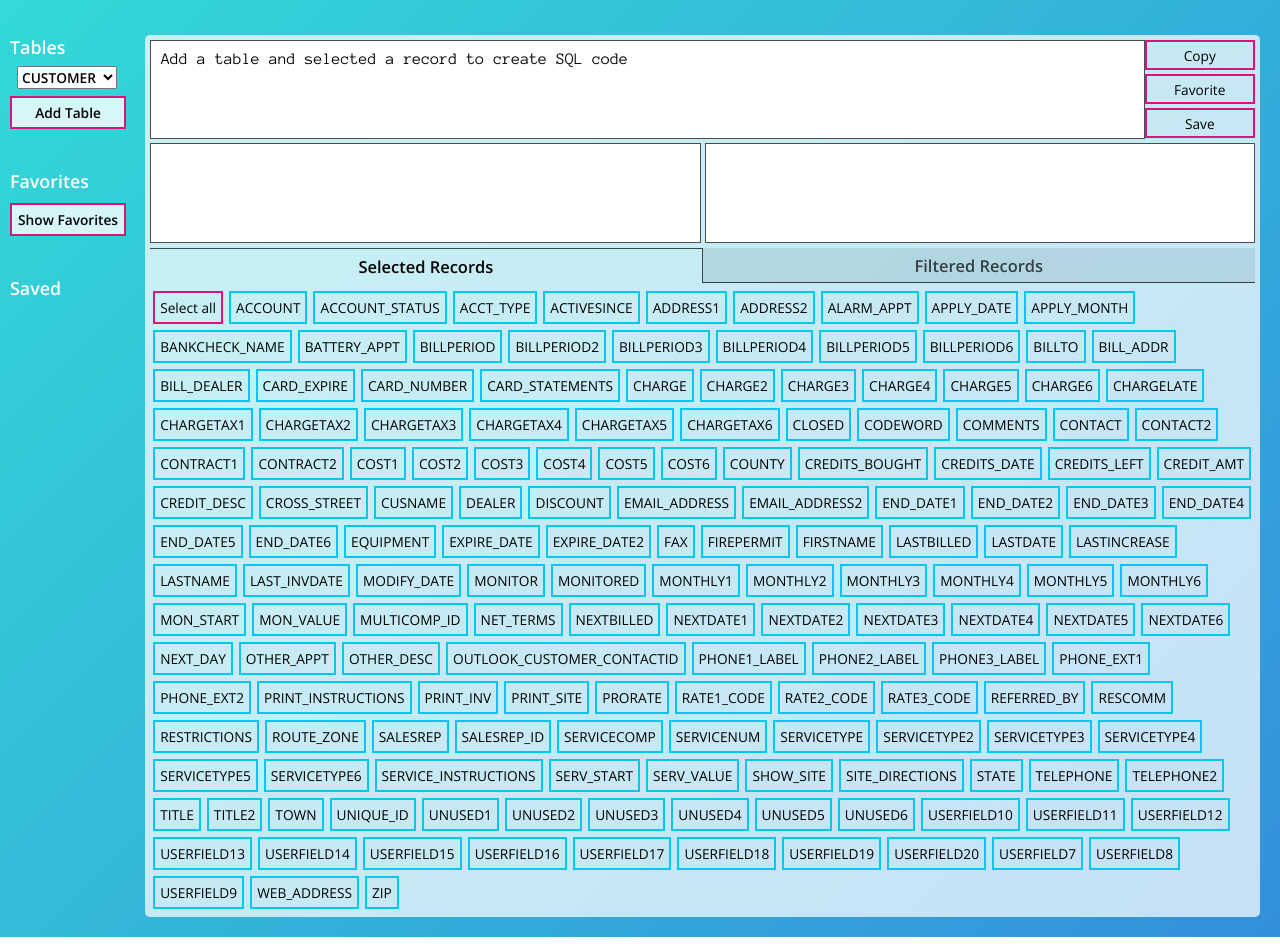
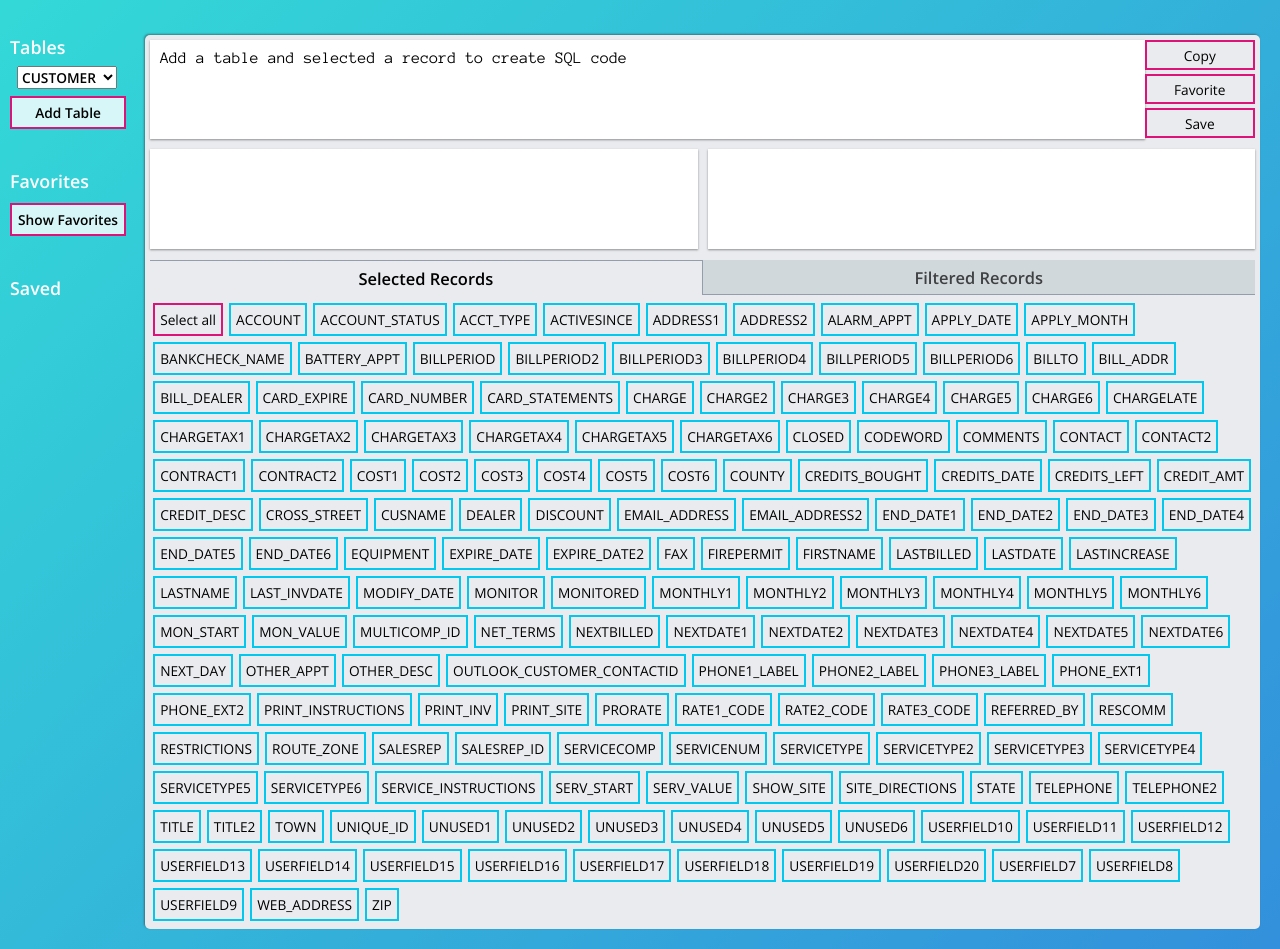
Before and after one commit to ttches/sql-gui, a React (Create React App) app: page / in a window 1280 px wide. Built offline with nearby package versions, Linux system fonts and the light colour scheme.

Commit message:
Added shadows, replaced border

```diff
--- a/src/index.css
+++ b/src/index.css
@@ -137,18 +137,19 @@ body {
 }
 .console-filtered {
   background-color: #fff;
-  border: 1px solid rgba(0,0,0,0.7);
+  -webkit-box-shadow: 0px 1px 2px 0px rgba(50,50,50,0.5);
+  box-shadow: 0px 1px 2px 0px rgba(50,50,50,0.5);
   font-family: 'Anonymous Pro', monospace;
   font-size: 1.2em;
   overflow-x: auto;
   margin-top: 4px;
   height: 100px;
-  margin-left: 2px;
+  margin-left: 5px;
   -webkit-user-select: none;
   -moz-user-select: none;
   -ms-user-select: none;
   user-select: none;
-  width: calc(50% - 2px);
+  width: calc(50% - 5px);
 }
 .console-filtered .equal,
 .console-filtered .not,
@@ -199,18 +200,19 @@ body {
 }
 .console-selected {
   background-color: #fff;
-  border: 1px solid rgba(0,0,0,0.7);
+  -webkit-box-shadow: 0px 1px 2px 0px rgba(50,50,50,0.5);
+  box-shadow: 0px 1px 2px 0px rgba(50,50,50,0.5);
   font-family: 'Anonymous Pro', monospace;
   font-size: 1.2em;
   height: 100px;
-  margin-right: 2px;
+  margin-right: 5px;
   margin-top: 4px;
   overflow-y: auto;
   -webkit-user-select: none;
   -moz-user-select: none;
   -ms-user-select: none;
   user-select: none;
-  width: calc(50% - 2px);
+  width: calc(50% - 5px);
 }
 .console-selected .target {
   border: solid 2px #03c7ec;
@@ -229,11 +231,13 @@ body {
 }
 .console {
   background-color: #fff;
-  border: 1px solid rgba(0,0,0,0.7);
+  -webkit-box-shadow: 0px 1px 2px 0px rgba(50,50,50,0.5);
+  box-shadow: 0px 1px 2px 0px rgba(50,50,50,0.5);
   font-family: 'Anonymous Pro', monospace;
   font-size: 1.2em;
   height: 99px;
   overflow-y: auto;
+  margin-bottom: 6px;
   padding: 10px;
   -webkit-user-select: auto;
   -moz-user-select: auto;
@@ -285,8 +289,10 @@ body {
   -webkit-align-self: flex-start;
   align-self: flex-start;
   -ms-flex-item-align: start;
-  background-color: rgba(255,255,255,0.72);
+  background-color: #e9ebee;
   border-radius: 5px;
+  -webkit-box-shadow: -1px -1px 2px 0px rgba(50,50,50,0.5);
+  box-shadow: -1px -1px 2px 0px rgba(50,50,50,0.5);
   display: -webkit-box;
   display: -moz-box;
   display: -webkit-flex;
@@ -512,6 +518,7 @@ body {
   display: inline-box;
   display: inline-flex;
   height: 45px;
+  margin-top: 6px;
   -webkit-user-select: none;
   -moz-user-select: none;
   -ms-user-select: none;
@@ -522,7 +529,7 @@ body {
   cursor: pointer;
 }
 .records-tabs :first-child {
-  border-right: 1px solid rgba(0,0,0,0.7);
+  border-right: 1px solid #939dab;
 }
 .focused-record-tab,
 .unfocused-record-tab {
@@ -550,12 +557,12 @@ body {
   width: 50%;
 }
 .focused-record-tab {
-  border-top: 1px solid rgba(0,0,0,0.7);
+  border-top: 1px solid #939dab;
   color: #000;
 }
 .unfocused-record-tab {
   background-color: rgba(0,55,66,0.1);
-  border-bottom: 1px solid rgba(0,0,0,0.7);
+  border-bottom: 1px solid #939dab;
   color: rgba(0,0,0,0.7);
 }
 .unfocused-record-tab:hover {
--- a/src/styles/components/console-filtered.styl
+++ b/src/styles/components/console-filtered.styl
@@ -3,15 +3,15 @@
 
 .console-filtered
   background-color $console-background
-  border $tab-border-color
+  box-shadow 0px 1px 2px 0px rgba(50, 50, 50, .5);
   font-family $mono
   font-size 1.2em
   overflow-x auto
   margin-top 4px
   height 100px
-  margin-left 2px
+  margin-left 5px
   user-select none
-  width calc(50% - 2px)
+  width calc(50% - 5px)
   .equal, .not, .less, .greater, .like, .link, .in
     margin 3px
     padding 2px
--- a/src/styles/components/console-selected.styl
+++ b/src/styles/components/console-selected.styl
@@ -3,15 +3,15 @@
 
 .console-selected
   background-color $console-background
-  border $tab-border-color
+  box-shadow 0px 1px 2px 0px rgba(50, 50, 50, .5);
   font-family $mono
   font-size 1.2em
   height 100px
-  margin-right 2px
+  margin-right 5px
   margin-top 4px
   overflow-y auto
   user-select none
-  width: calc(50% - 2px)
+  width: calc(50% - 5px)
   .target
     border solid 2px $main-color
     margin 3px
--- a/src/styles/components/console.styl
+++ b/src/styles/components/console.styl
@@ -3,11 +3,12 @@
 
 .console
   background-color $console-background
-  border hsla(0, 0%, 0%, 0.7)
+  box-shadow 0px 1px 2px 0px rgba(50, 50, 50, .5);
   font-family $mono
   font-size 1.2em
   height 99px
   overflow-y auto
+  margin-bottom 6px
   padding 10px
   user-select auto
   width 90%
--- a/src/styles/components/container.styl
+++ b/src/styles/components/container.styl
@@ -7,6 +7,7 @@
   align-self flex-start
   background-color $container-background
   border-radius 5px
+  box-shadow -1px -1px 2px 0px rgba(50, 50, 50, 0.5);
   display flex
   flex-flow row wrap
   margin 35px 20px 20px 0px
--- a/src/styles/components/records.styl
+++ b/src/styles/components/records.styl
@@ -66,6 +66,7 @@
   align-items center
   display inline-flex
   height 45px
+  margin-top 6px
   user-select none
   width 100%
   &:hover
--- a/src/styles/vars.styl
+++ b/src/styles/vars.styl
@@ -14,8 +14,8 @@ $main-color = #03C7EC
 $alt-color = #dc1479
 $remove-color = red
 $darken = hsla(0, 0%, 0%, 0.2)
-$tab-border-color = hsla(0, 0%, 0%, 0.7)
+$tab-border-color = darken(#e9ebee, 30)
 
 $body-background = linear-gradient(135deg, #33d9d7 0%, #3390dc 100%)
 $console-background = white
-$container-background = hsla(169, 100%, 100%, 0.72)
+$container-background = #e9ebee
```
